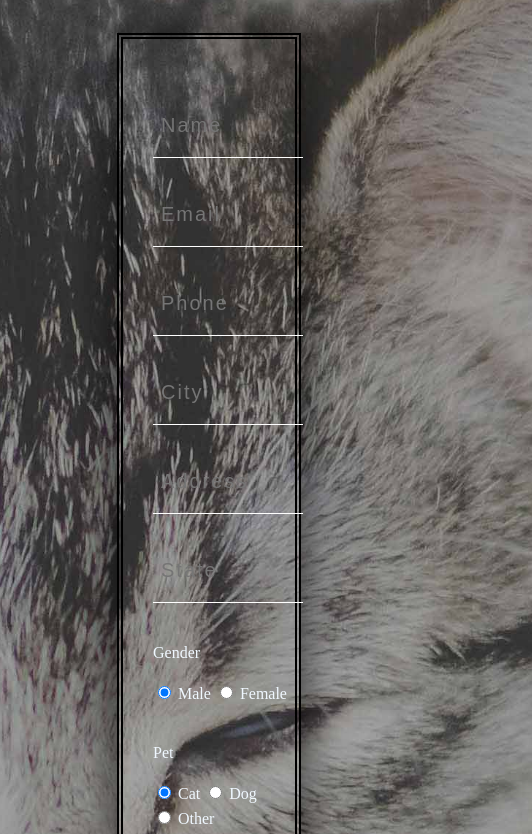
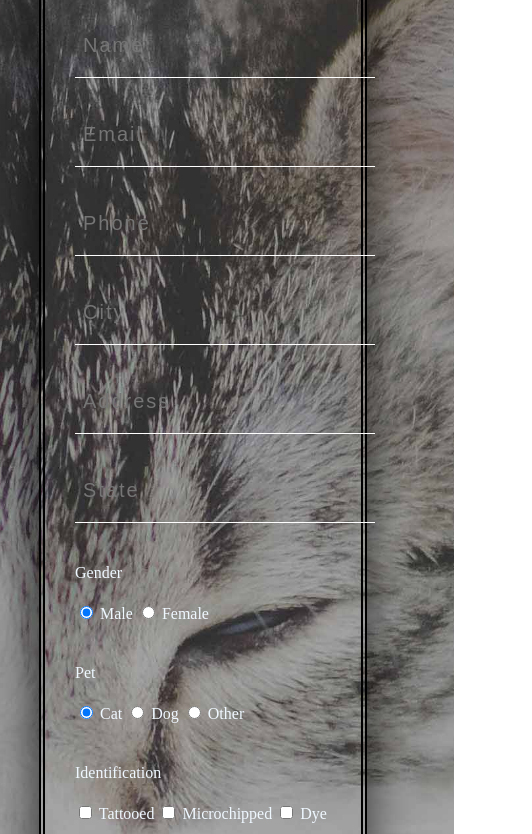
Before and after one commit to xiaohei6856/webpage, a plain HTML site: page text/biaodan.html in a window 390 px wide. Shown: the part 301-1135 px from the top of the page, 532 px wide, since content can reach past the window. Drawn offline with Linux system fonts and the light colour scheme.

Commit message:
对表单媒体查询进行修改

```diff
--- a/text/biaodan.html
+++ b/text/biaodan.html
@@ -30,64 +30,14 @@
 			}
 
 
-			@media (max-width:1440px) {
-				.container{
-					width: 100%;
-				}
-			}
-			@media (max-width:1280px) {
-				.container{
-					width: 98%;
-				}
-			}
-			@media (max-width:1080px) {
-				.container{
-					width: 90%;
-					margin: 0 auto;
-				}
-			}
-			@media (max-width:1050px) {
-				.container{
-					width: 80%;
-					margin: 0 auto;
 
-				}
-			}
-			@media (max-width:950px) {
-				.container{
-					width: 70%;
-					margin: 0 auto;
-
-				}
-			}
-			@media (max-width:800px) {
-				.container{
-					width: 60%;
-					margin: 0 auto;
-
-				}
-			}
-			@media (max-width:700px) {
-				.container{
-					width: 50%;
-					margin: 0 auto;
-
-				}
-			}
-			@media (max-width:600px) {
-				.container{
-					width: 40%;
-					margin: 0 auto;
-
-				}
-			}
 			h1{
 				font-size: 70px;
 				text-align: center;
 
 			}
 			.w{
-				    width: 72%;
+				    width: 82%;
 					margin: 0 auto;
 					border: 6px double #000000;
 					box-shadow: -2px 7px 37px 8px rgb(0 0 0 / 57%);
@@ -194,7 +144,68 @@
 			h2{
 				text-align: center;
 			}
+			@media (max-width:1440px) {
+					.container{
+						width: 100%;
+					}
+				}
+				@media (max-width:1280px) {
+					.container{
+						width: 98%;
+					}
+					.grid{
+						grid-template-columns: repeat(auto-fit, minmax(600px, 1fr));
+						 grid-column-gap: 25px;
+					}
+				}
+				@media (max-width:1080px) {
+					.container{
+						width: 90%;
+						margin: 0 auto;
+					}
+					.grid{
+						grid-template-columns: repeat(auto-fit, minmax(450px, 1fr));
+						 grid-column-gap: 25px;
+					}
+				}
+				@media (max-width:1050px) {
+					.container{
+						width: 80%;
+						margin: 0 auto;
+					}
+					.grid{
+						grid-template-columns: repeat(auto-fit, minmax(300px, 1fr));
+						 grid-column-gap: 25px;
+					}
+				}
+			/* 	@media (max-width:950px) {
+					.container{
+						width: 70%;
+						margin: 0 auto;
 
+					}
+				}
+				@media (max-width:800px) {
+					.container{
+						width: 60%;
+						margin: 0 auto;
+
+					}
+				}
+				@media (max-width:700px) {
+					.container{
+						width: 50%;
+						margin: 0 auto;
+
+					}
+				}
+				@media (max-width:600px) {
+					.container{
+						width: 40%;
+						margin: 0 auto;
+
+					}
+				} */
 		</style>
 	</head>
 	<body>
```
